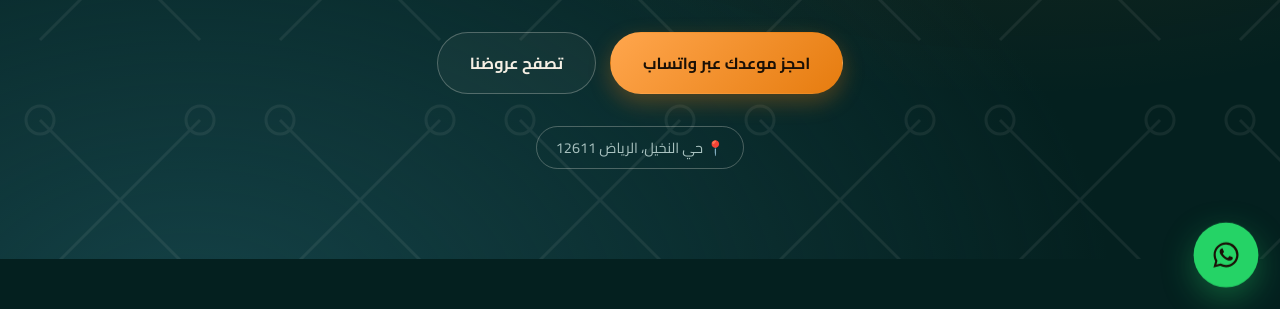
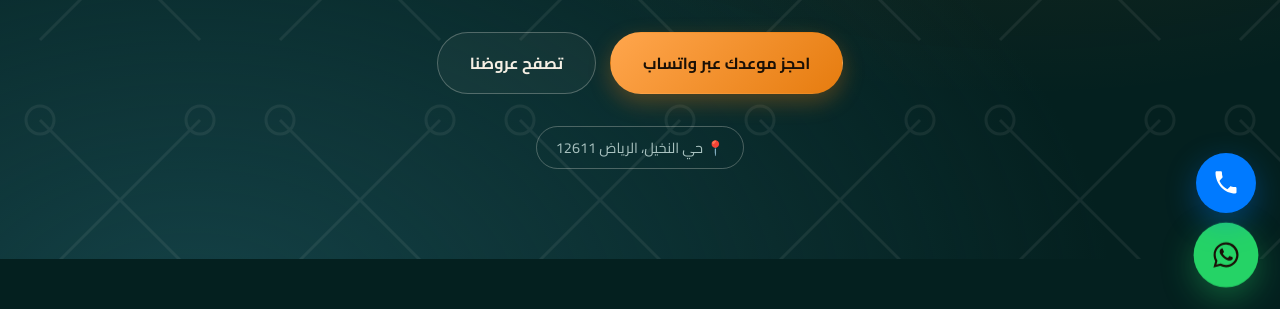
Before and after one commit to muhammadeldemerdash/team-salon-alnakheel, a plain HTML site: page index.html in a window 1280 px wide. Shown: the part 491-800 px from the top of the page. Drawn offline with Linux system fonts and the light colour scheme.

Commit message:
add floating call button

```diff
--- a/assets/css/style.css
+++ b/assets/css/style.css
@@ -387,3 +387,27 @@ a:focus-visible, button:focus-visible{
         bottom:18px;
     }
 }
+.floating-call{
+    position:fixed;
+    bottom:96px;
+    right:24px;
+    width:60px;
+    height:60px;
+    background:#007AFF;
+    border-radius:50%;
+    display:flex;
+    align-items:center;
+    justify-content:center;
+    box-shadow:0 10px 30px rgba(0,122,255,.35);
+    z-index:9999;
+    transition:.3s;
+}
+
+.floating-call:hover{
+    transform:scale(1.08);
+}
+
+.floating-call svg{
+    width:28px;
+    height:28px;
+}
--- a/index.html
+++ b/index.html
@@ -240,7 +240,19 @@ height="0" width="0" style="display:none;visibility:hidden"></iframe></noscript>
 <a class="floating-whatsapp" href="https://wa.me/966554702651" target="_blank" rel="noopener" aria-label="تواصل عبر واتساب">
   <svg width="28" height="28" viewBox="0 0 24 24" fill="#1a1006"><path d="M12.04 2C6.58 2 2.13 6.45 2.13 11.91c0 1.71.45 3.38 1.3 4.85L2 22l5.4-1.42a9.9 9.9 0 0 0 4.64 1.18h.01c5.46 0 9.9-4.45 9.9-9.91 0-2.65-1.03-5.13-2.9-7.01A9.87 9.87 0 0 0 12.04 2m0 1.8a8.08 8.08 0 0 1 5.75 2.39 8.06 8.06 0 0 1 2.38 5.72c0 4.47-3.64 8.1-8.13 8.1a8.1 8.1 0 0 1-4.13-1.13l-.3-.17-3.2.84.85-3.1-.19-.32a8.06 8.06 0 0 1-1.24-4.32c0-4.47 3.64-8.1 8.14-8.1M8.5 6.9c-.17 0-.44.06-.67.31s-.88.86-.88 2.1.9 2.44 1.03 2.6 1.77 2.83 4.4 3.86c2.18.86 2.62.7 3.1.65.48-.05 1.53-.62 1.75-1.22.22-.6.22-1.11.15-1.22-.06-.1-.24-.16-.5-.29s-1.53-.75-1.77-.84-.4-.13-.58.13-.68.84-.83 1.02c-.15.17-.3.19-.56.06-.26-.13-1.1-.4-2.1-1.28-.78-.68-1.3-1.53-1.46-1.79-.15-.26-.02-.4.11-.53.12-.12.26-.3.4-.46.13-.15.17-.26.26-.43.08-.17.04-.32-.02-.45-.06-.13-.58-1.43-.8-1.94-.2-.5-.42-.44-.58-.44Z"/></svg>
 </a>
+<a class="floating-call"
+   href="tel:+966554702651"
+   aria-label="اتصل بنا">
 
+<svg xmlns="http://www.w3.org/2000/svg"
+     width="28"
+     height="28"
+     viewBox="0 0 24 24"
+     fill="white">
+  <path d="M6.62 10.79a15.05 15.05 0 006.59 6.59l2.2-2.2c.27-.27.67-.36 1.02-.24 1.12.37 2.33.57 3.57.57.55 0 1 .45 1 1V20c0 .55-.45 1-1 1C10.85 21 3 13.15 3 3c0-.55.45-1 1-1h3.5c.55 0 1 .45 1 1 0 1.24.2 2.45.57 3.57.11.35.03.74-.25 1.02l-2.2 2.2z"/>
+</svg>
+
+</a>
 <script src="assets/js/main.js"></script>
 </body>
 </html>
```
Also changed, not shown: contact.html (+12 -0 lines), offers.html (+12 -0 lines), services.html (+12 -0 lines).
